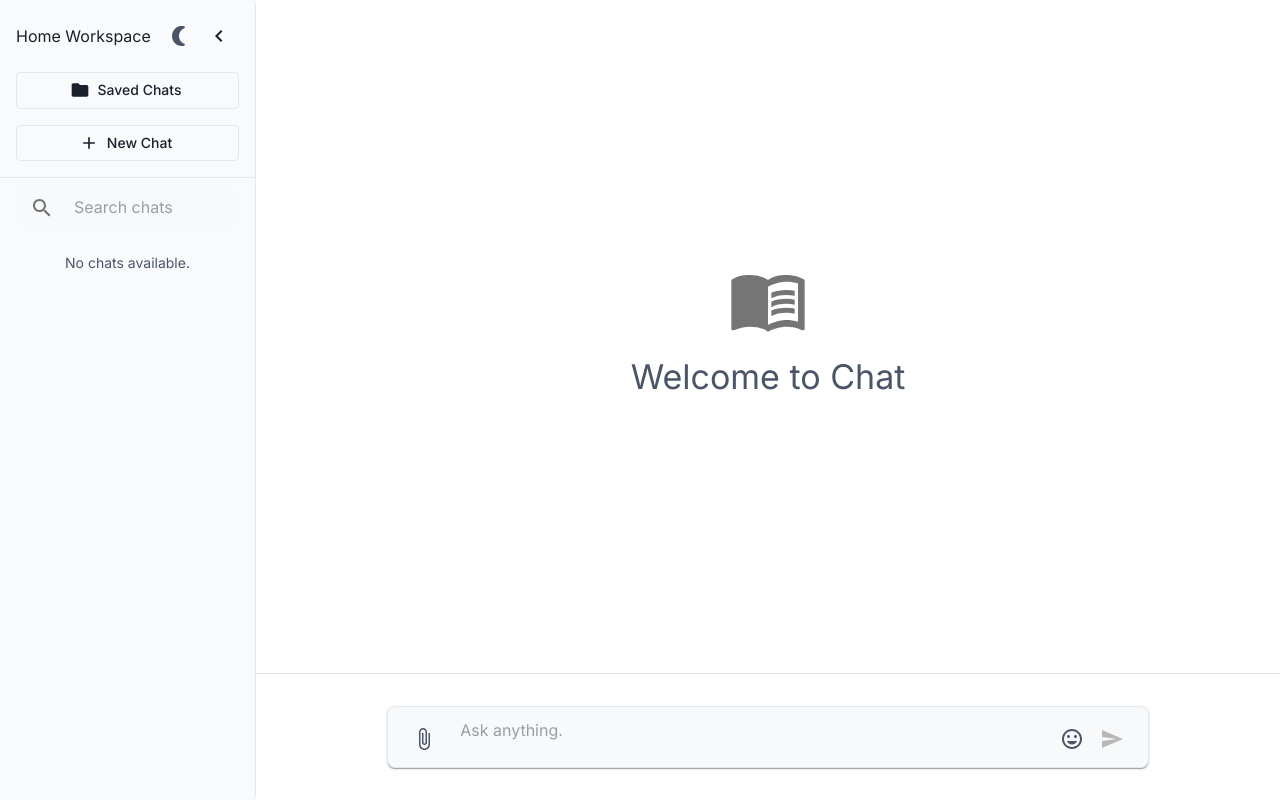
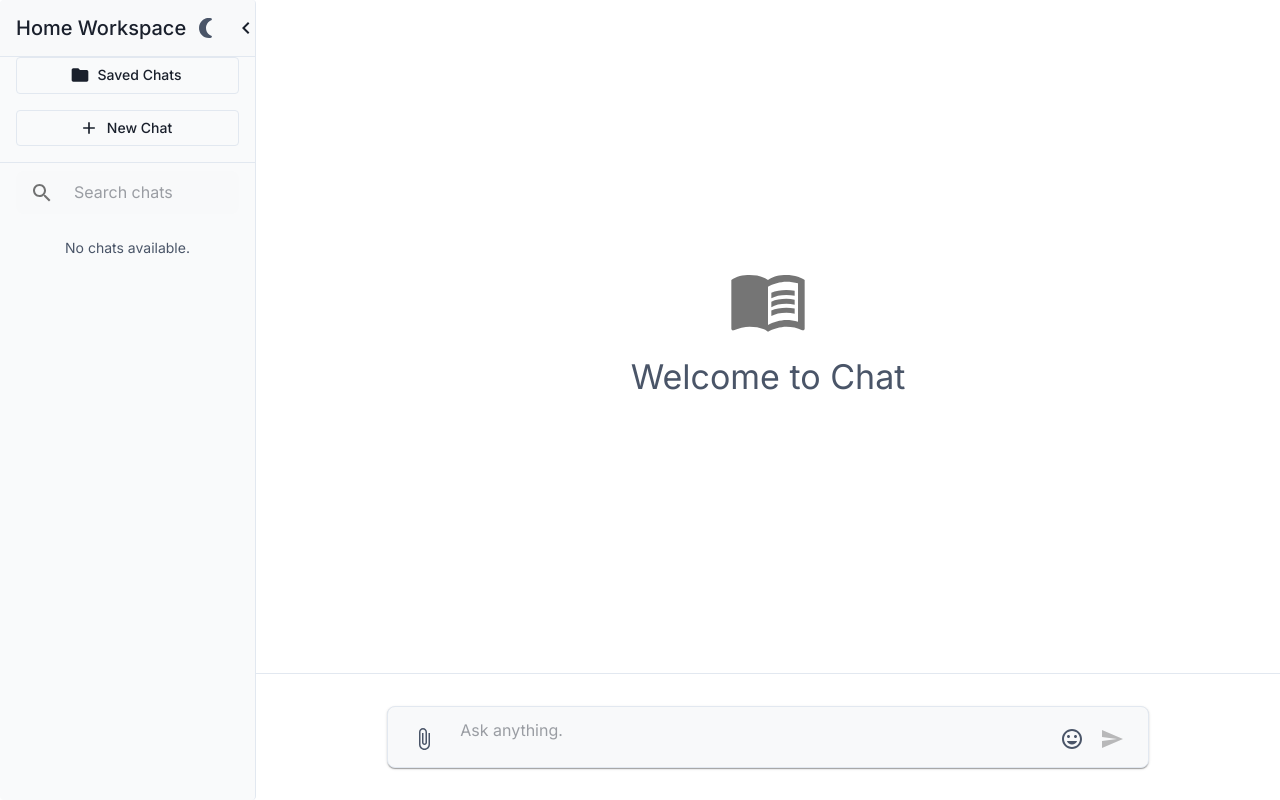
Before and after one commit to BinaryTree1/savjetnik-frontend, a React (Vite) app: page / in a window 1280 px wide. Built offline with nearby package versions, Linux system fonts and the light colour scheme.

Commit message:
Improve SidebarHeader

```diff
--- a/package.json
+++ b/package.json
@@ -23,6 +23,7 @@
     "lodash": "^4.17.21",
     "lucide-react": "^0.460.0",
     "next-themes": "^0.4.3",
+    "prop-types": "^15.8.1",
     "react": "^18.3.1",
     "react-dom": "^18.3.1",
     "react-icons": "^5.3.0",
--- a/src/components/Sidebar/SidebarHeader.jsx
+++ b/src/components/Sidebar/SidebarHeader.jsx
@@ -1,5 +1,5 @@
 // src/components/Sidebar/SidebarHeader.jsx
-import React from 'react';
+import React, { useCallback } from 'react';
 import { Box, IconButton, Typography, useTheme } from '@mui/material';
 import {
   ChevronLeft as ChevronLeftIcon,
@@ -7,48 +7,87 @@ import {
   WbSunny as WbSunnyIcon,
   NightlightRound as NightlightRoundIcon,
 } from '@mui/icons-material';
+import PropTypes from 'prop-types';
 import useStore from '../../store';
 
-const SidebarHeader = ({ themeMode, setThemeMode }) => {
+/**
+ * SidebarHeader Component
+ *
+ * Renders the header of the sidebar with the workspace title,
+ * theme toggle button, and sidebar toggle button.
+ * Enhances performance and accessibility by utilizing memoization
+ * and proper ARIA attributes.
+ *
+ * @param {Object} props - Component props.
+ * @param {string} props.themeMode - Current theme mode ('light' or 'dark').
+ * @param {Function} props.setThemeMode - Function to toggle the theme mode.
+ * @param {string} [props.title] - Title to display in the sidebar header.
+ * @param {React.ReactNode} [props.startIcon] - Optional icon to display alongside the title.
+ */
+const SidebarHeader = React.memo(
+  ({ themeMode, setThemeMode, title = 'Home Workspace', startIcon = null }) => {
+
     const theme = useTheme();
     const toggleSidebar = useStore((state) => state.toggleSidebar);
     const isSidebarOpen = useStore((state) => state.isSidebarOpen);
 
-  const toggleTheme = () => {
-    setThemeMode(themeMode === 'light' ? 'dark' : 'light');
-  };
+    /**
+     * Toggles the theme between light and dark modes.
+     */
+    const toggleTheme = useCallback(() => {
+      setThemeMode((prevMode) => (prevMode === 'light' ? 'dark' : 'light'));
+    }, [setThemeMode]);
+
+    /**
+     * Handles the sidebar toggle action.
+     */
+    const handleToggleSidebar = useCallback(() => {
+      toggleSidebar();
+    }, [toggleSidebar]);
 
     return (
       <Box
         display="flex"
         alignItems="center"
         justifyContent="space-between"
-      p={2}
+        px={2}
+        py={1}
+        bgcolor="background.paper"
+        borderBottom={`1px solid ${theme.palette.divider}`}
       >
+        {/* Title Section */}
         {isSidebarOpen && (
-        <Typography variant="subtitle1" noWrap color="text.primary">
-          Home Workspace
+          <Box display="flex" alignItems="center">
+            {startIcon && <Box mr={1}>{startIcon}</Box>}
+            <Typography variant="h6" noWrap color="text.primary">
+              {title}
             </Typography>
+          </Box>
         )}
+
+        {/* Action Buttons */}
         <Box display="flex" alignItems="center">
           {/* Toggle Theme Button */}
           <IconButton
             onClick={toggleTheme}
             sx={{
               color:
-              theme.palette.mode === 'light'
+                themeMode === 'light'
                   ? theme.palette.text.secondary
                   : theme.palette.common.white,
+              transition: 'color 0.3s',
             }}
             aria-label="Toggle Theme"
           >
             {themeMode === 'light' ? <NightlightRoundIcon /> : <WbSunnyIcon />}
           </IconButton>
+
           {/* Toggle Sidebar Button */}
           <IconButton
-          onClick={toggleSidebar}
+            onClick={handleToggleSidebar}
             sx={{
               color: theme.palette.text.primary,
+              transition: 'color 0.3s',
             }}
             aria-label={isSidebarOpen ? 'Collapse Sidebar' : 'Expand Sidebar'}
           >
@@ -57,6 +96,14 @@ const SidebarHeader = ({ themeMode, setThemeMode }) => {
         </Box>
       </Box>
     );
+  }
+);
+
+SidebarHeader.propTypes = {
+  themeMode: PropTypes.oneOf(['light', 'dark']).isRequired,
+  setThemeMode: PropTypes.func.isRequired,
+  title: PropTypes.string,
+  startIcon: PropTypes.node,
 };
 
 export default SidebarHeader;
```
Also changed, not shown: 1 other file (tests, documents, lock files or other folders). Lines whose indentation alone changed are shown as unchanged.
